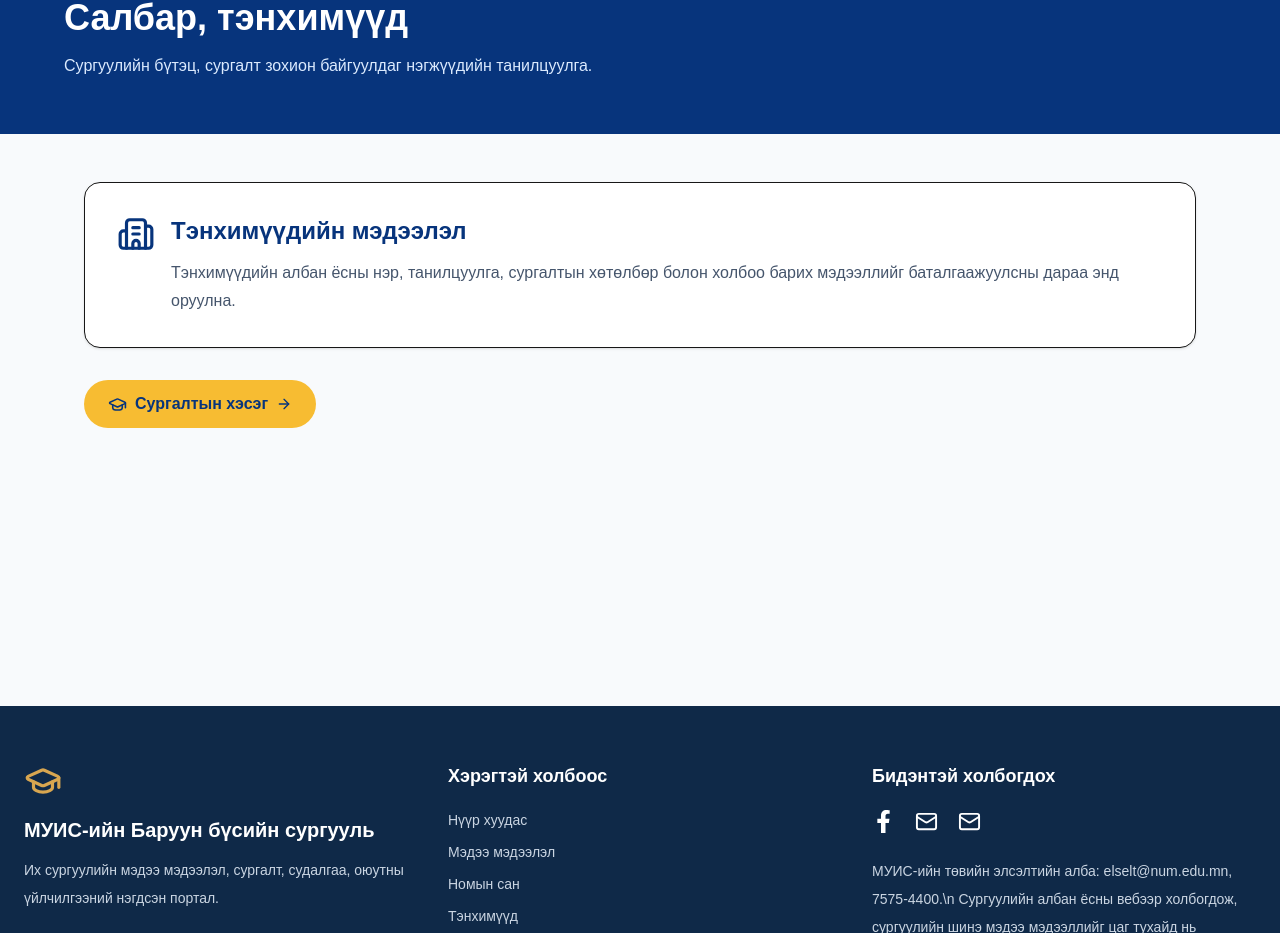
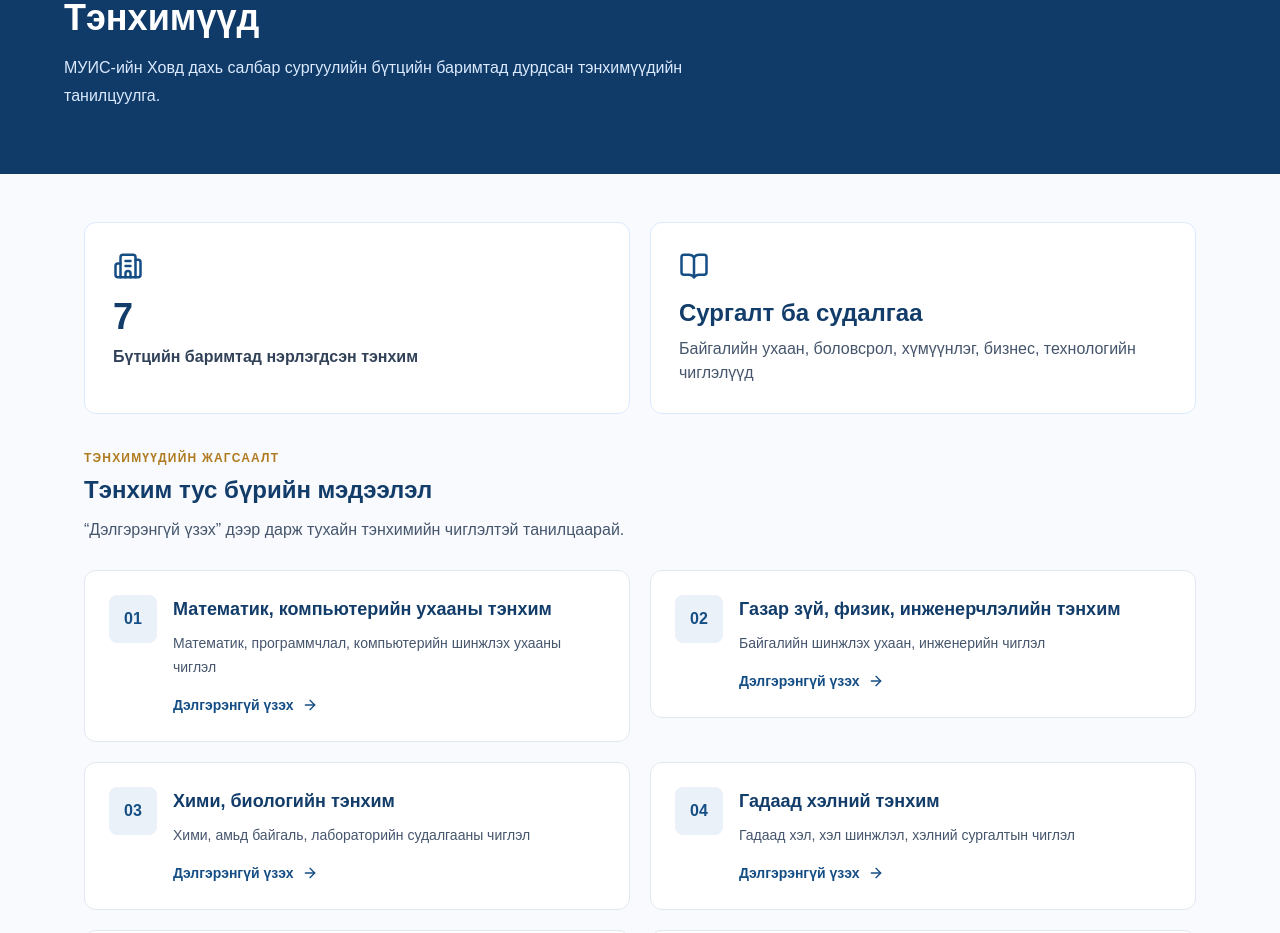
Before and after one commit to amarbatdelgermaa-cell/university-one, a Next.js app: page /schools in a window 1280 px wide. Shown: the part 367-1300 px from the top of the page. Built offline with nearby package versions, Linux system fonts and the light colour scheme.

Commit message:
Add seven sourced departments with expandable descriptions

```diff
--- a/app/schools/page.tsx
+++ b/app/schools/page.tsx
@@ -1,14 +1,139 @@
 import Link from "next/link";
-import { ArrowRight, Building2, GraduationCap } from "lucide-react";
-export const metadata = { title: "Тэнхимүүд | МУИС-ийн Баруун бүсийн сургууль" };
+import { ArrowRight, BookOpen, Building2, GraduationCap, Info } from "lucide-react";
+
+export const metadata = {
+  title: "Тэнхимүүд | МУИС-ийн Баруун бүсийн сургууль",
+};
+
+// Эх сурвалж: МУИС-ийн Ховд дахь салбар сургуулийн бүтцийн схем.
+// Бүтэц шинэчлэгдсэн байж болох тул одоогийн тоо гэж баталж бичээгүй.
+const departments = [
+  {
+    name: "Математик, компьютерийн ухааны тэнхим",
+    short: "Математик, программчлал, компьютерийн шинжлэх ухааны чиглэл",
+    subjects: ["Математик", "Компьютерийн ухаан", "Программчлал"],
+    detail: "Математик болон компьютерийн ухааны суурь мэдлэг, тооцоолол, алгоритм, мэдээллийн технологитой холбоотой сургалт, судалгааны чиглэлийг хамарна.",
+  },
+  {
+    name: "Газар зүй, физик, инженерчлэлийн тэнхим",
+    short: "Байгалийн шинжлэх ухаан, инженерийн чиглэл",
+    subjects: ["Газар зүй", "Физик", "Инженерчлэл"],
+    detail: "Байгалийн үзэгдэл, орон зайн судалгаа, физикийн суурь ойлголт болон инженерийн чиглэлийн мэдлэгийг хамарна.",
+  },
+  {
+    name: "Хими, биологийн тэнхим",
+    short: "Хими, амьд байгаль, лабораторийн судалгааны чиглэл",
+    subjects: ["Хими", "Биологи", "Байгалийн шинжлэх ухаан"],
+    detail: "Бодисын бүтэц, хувирал, амьд организм, байгаль орчны шинжлэх ухааны суурь ойлголт, судалгааны чиглэлийг хамарна.",
+  },
+  {
+    name: "Гадаад хэлний тэнхим",
+    short: "Гадаад хэл, хэл шинжлэл, хэлний сургалтын чиглэл",
+    subjects: ["Гадаад хэл", "Хэл шинжлэл", "Хэлний боловсрол"],
+    detail: "Гадаад хэлний мэдлэг, харилцааны чадвар, хэл шинжлэл болон хэлний сургалттай холбоотой чиглэлүүдийг хамарна.",
+  },
+  {
+    name: "Боловсрол судлалын тэнхим",
+    short: "Багш боловсрол, сурган хүмүүжүүлэх ухааны чиглэл",
+    subjects: ["Боловсрол судлал", "Сурган хүмүүжүүлэх ухаан", "Багшийн хөгжил"],
+    detail: "Боловсролын онол, арга зүй, багшлах үйл ажиллагаа болон суралцахуйн судалгаатай холбоотой чиглэлүүдийг хамарна.",
+  },
+  {
+    name: "Нийгэм, хүмүүнлэгийн ухааны тэнхим",
+    short: "Нийгэм, түүх, соёл, хүмүүнлэгийн шинжлэх ухаан",
+    subjects: ["Нийгмийн ухаан", "Түүх, соёл", "Хүмүүнлэгийн ухаан"],
+    detail: "Нийгмийн харилцаа, түүх, соёл, хүмүүнлэгийн чиглэлийн мэдлэг, судалгааг хамарна.",
+  },
+  {
+    name: "Бизнес, эрх зүйн тэнхим",
+    short: "Бизнес, эдийн засаг, эрх зүйн чиглэл",
+    subjects: ["Бизнес", "Эдийн засаг", "Эрх зүй"],
+    detail: "Бизнесийн үйл ажиллагаа, эдийн засаг, санхүү болон эрх зүйн үндсэн чиглэлүүдтэй холбоотой сургалт, судалгааг хамарна.",
+  },
+];
+
 export default function SchoolsPage() {
-  return <main className="min-h-screen bg-slate-50">
-    <section className="bg-[#07347C] px-5 py-14 text-white"><div className="mx-auto max-w-6xl"><p className="font-bold text-[#F7BC32]">СУРГУУЛИЙН БҮТЭЦ</p><h1 className="mt-3 text-4xl font-bold">Салбар, тэнхимүүд</h1><p className="mt-4 max-w-3xl text-blue-100">Сургуулийн бүтэц, сургалт зохион байгуулдаг нэгжүүдийн танилцуулга.</p></div></section>
-    <section className="mx-auto max-w-6xl px-5 py-12"><div className="rounded-2xl border bg-white p-8 shadow-sm">
-      <div className="flex items-start gap-4"><Building2 size={38} className="shrink-0 text-[#07347C]"/><div>
-        <h2 className="text-2xl font-bold text-[#07347C]">Тэнхимүүдийн мэдээлэл</h2>
-        <p className="mt-3 leading-7 text-slate-600">Тэнхимүүдийн албан ёсны нэр, танилцуулга, сургалтын хөтөлбөр болон холбоо барих мэдээллийг баталгаажуулсны дараа энд оруулна.</p>
-      </div></div>
-    </div><Link href="/academics" className="mt-8 inline-flex items-center gap-2 rounded-full bg-[#F7BC32] px-6 py-3 font-bold text-[#07347C]"><GraduationCap size={19}/> Сургалтын хэсэг <ArrowRight size={16}/></Link></section>
-  </main>;
+  return (
+    <main className="min-h-screen bg-[#F8FAFD]">
+      {/* Тэнхимүүдийн хуудасны гарчиг */}
+      <section className="bg-[#103B69] px-5 py-16 text-white">
+        <div className="mx-auto max-w-6xl">
+          <p className="text-xs font-bold tracking-[0.18em] text-[#E9BE68]">СУРГУУЛИЙН БҮТЭЦ</p>
+          <h1 className="mt-3 text-4xl font-bold">Тэнхимүүд</h1>
+          <p className="mt-4 max-w-2xl leading-7 text-blue-100">
+            МУИС-ийн Ховд дахь салбар сургуулийн бүтцийн баримтад дурдсан тэнхимүүдийн танилцуулга.
+          </p>
+        </div>
+      </section>
+
+      <section className="mx-auto max-w-6xl px-5 py-12">
+        <div className="mb-9 grid gap-5 sm:grid-cols-2">
+          <div className="rounded-xl border border-blue-100 bg-white p-7">
+            <Building2 className="text-[#154E85]" size={30}/>
+            <p className="mt-4 text-4xl font-bold text-[#123C69]">{departments.length}</p>
+            <p className="mt-2 font-semibold text-slate-700">Бүтцийн баримтад нэрлэгдсэн тэнхим</p>
+          </div>
+          <div className="rounded-xl border border-blue-100 bg-white p-7">
+            <BookOpen className="text-[#154E85]" size={30}/>
+            <p className="mt-4 text-2xl font-bold text-[#123C69]">Сургалт ба судалгаа</p>
+            <p className="mt-2 text-slate-600">Байгалийн ухаан, боловсрол, хүмүүнлэг, бизнес, технологийн чиглэлүүд</p>
+          </div>
+        </div>
+
+        <div className="mb-7">
+          <p className="text-xs font-bold tracking-widest text-[#B07B20]">ТЭНХИМҮҮДИЙН ЖАГСААЛТ</p>
+          <h2 className="mt-2 text-2xl font-bold text-[#123C69]">Тэнхим тус бүрийн мэдээлэл</h2>
+          <p className="mt-3 text-slate-600">“Дэлгэрэнгүй үзэх” дээр дарж тухайн тэнхимийн чиглэлтэй танилцаарай.</p>
+        </div>
+
+        <div className="grid items-start gap-5 md:grid-cols-2">
+          {departments.map((item, index) => (
+            <details key={item.name} className="group rounded-xl border border-slate-200 bg-white p-6 transition hover:border-blue-300 open:border-[#154E85] open:shadow-md">
+              <summary className="cursor-pointer list-none">
+                <div className="flex items-start gap-4">
+                  <div className="flex h-12 w-12 shrink-0 items-center justify-center rounded-lg bg-[#EAF1F8] font-bold text-[#154E85]">
+                    {String(index + 1).padStart(2, "0")}
+                  </div>
+                  <div className="min-w-0 flex-1">
+                    <h3 className="text-lg font-bold leading-7 text-[#123C69]">{item.name}</h3>
+                    <p className="mt-2 text-sm leading-6 text-slate-600">{item.short}</p>
+                    <span className="mt-4 inline-flex items-center gap-2 text-sm font-semibold text-[#154E85]">
+                      Дэлгэрэнгүй үзэх <ArrowRight size={16} className="transition group-open:rotate-90"/>
+                    </span>
+                  </div>
+                </div>
+              </summary>
+              <div className="mt-5 border-t border-slate-100 pt-5">
+                <p className="text-sm leading-7 text-slate-700">{item.detail}</p>
+                <p className="mt-5 text-sm font-bold text-[#123C69]">Хамрах чиглэлүүд</p>
+                <div className="mt-3 flex flex-wrap gap-2">
+                  {item.subjects.map(subject => <span key={subject} className="rounded-full bg-[#EAF1F8] px-3 py-1.5 text-xs font-medium text-[#123C69]">{subject}</span>)}
+                </div>
+                <p className="mt-4 text-xs leading-5 text-slate-500">Эдгээр нь ерөнхий судлах чиглэлүүд; албан ёсоор баталсан хөтөлбөрийн бүрэн жагсаалт биш.</p>
+              </div>
+            </details>
+          ))}
+        </div>
+
+        <div className="mt-10 rounded-xl border border-amber-200 bg-[#FFFCF5] p-6">
+          <div className="flex items-start gap-3">
+            <Info className="mt-1 shrink-0 text-[#A9761D]" size={21}/>
+            <div>
+              <h2 className="font-bold text-[#123C69]">Мэдээллийн эх сурвалж</h2>
+              <p className="mt-2 text-sm leading-7 text-slate-600">
+                Тэнхимүүдийн нэрийг МУИС-ийн Ховд дахь салбар сургуулийн бүтцийн баримтаас авсан.
+                Бүтэц өөрчлөгдсөн байж болох тул одоогийн албан ёсны тоо, багш нарын нэр,
+                хөтөлбөрийн жагсаалтыг сургуулиас нягтлах шаардлагатай.
+              </p>
+              <a href="http://khovd.num.edu.mn:5000/" target="_blank" rel="noopener noreferrer" className="mt-3 inline-block text-sm font-semibold text-blue-800 underline">Сургуулийн албан ёсны сайт</a>
+            </div>
+          </div>
+        </div>
+
+        <Link href="/academics" className="mt-8 inline-flex items-center gap-2 rounded-lg bg-[#123C69] px-6 py-3 font-semibold text-white">
+          <GraduationCap size={19}/> Сургалтын мэдээлэл <ArrowRight size={17}/>
+        </Link>
+      </section>
+    </main>
+  );
 }
```
